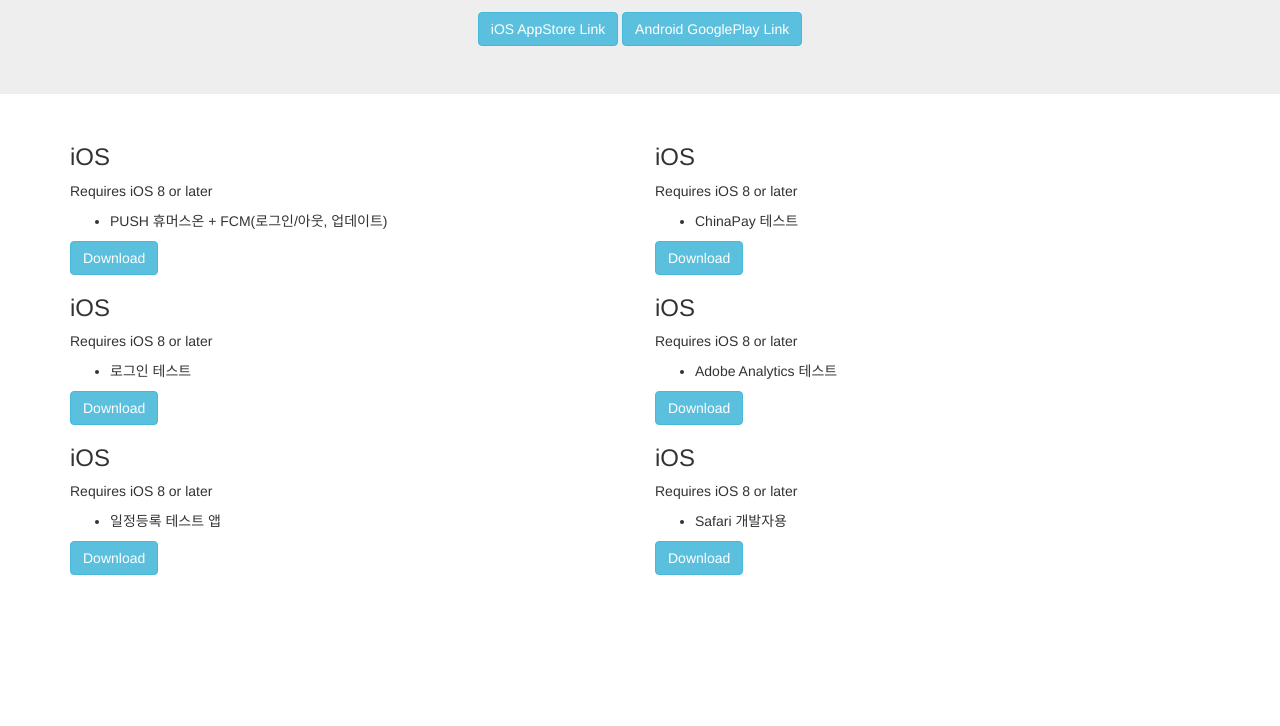
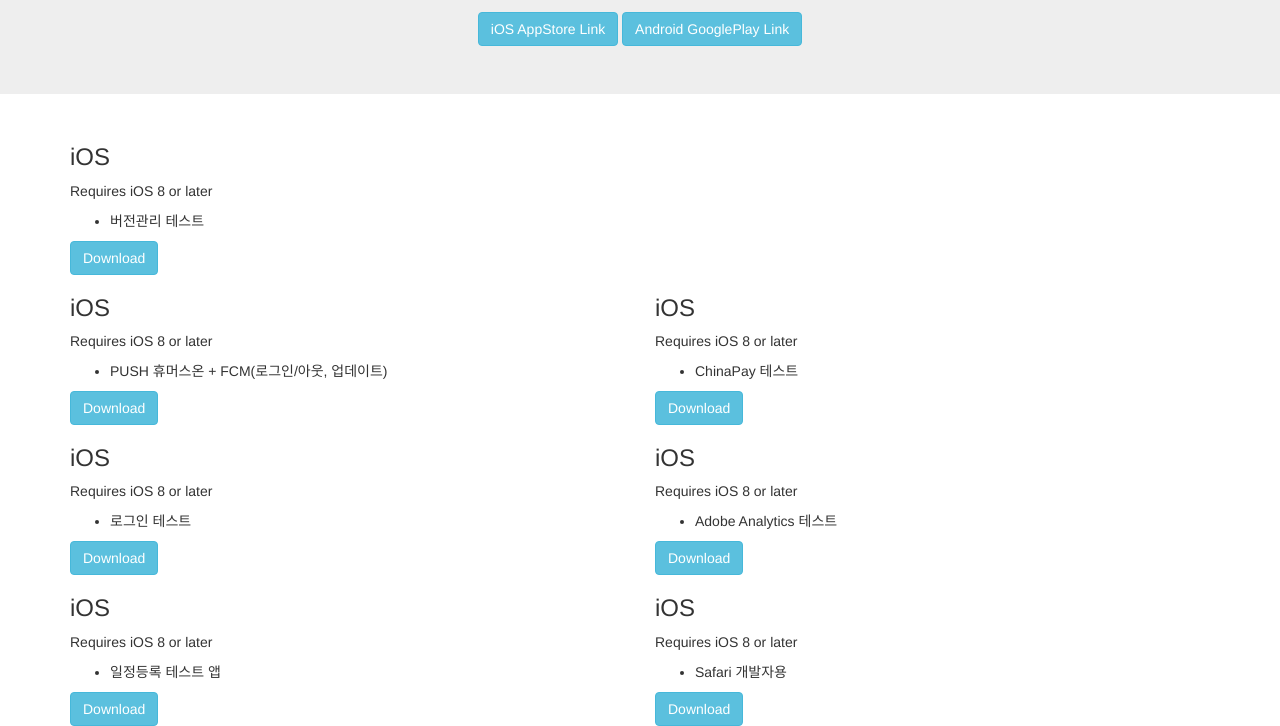
Before and after one commit to JosephRifkin/koreanair, a plain HTML site: page index.html in a window 1280 px wide. Shown: the part 180-906 px from the top of the page. Before the commit the page ends 800 px from the top, so only its background shows below. Drawn offline with nearby package versions, Linux system fonts and the light colour scheme.

Commit message:
link 추가

```diff
--- a/index.html
+++ b/index.html
@@ -18,6 +18,17 @@
 </div>
 
 <div class="container">
+  <div class="row">
+    <div class="col-sm-6">
+      <h3>iOS</h3>
+      <p>Requires iOS 8 or later</p>
+      <ul>
+        <li>버전관리 테스트</li>
+      </ul>
+      <a href="itms-services://?action=download-manifest&url=https://github.com/histdev/koreanair/raw/test/version/binary/ios/koreanair-test.plist" class="btn btn-info" role="button">Download</a>
+    </div>
+  </div>
+
   <div class="row">
     <div class="col-sm-6">
       <h3>iOS</h3>
```
